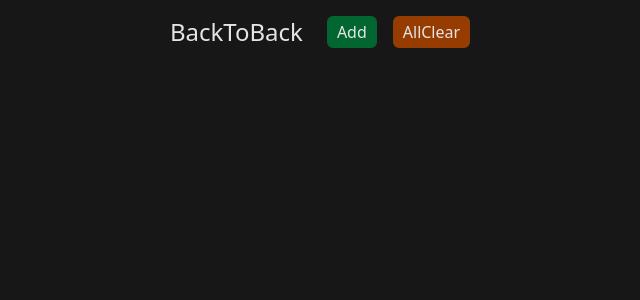
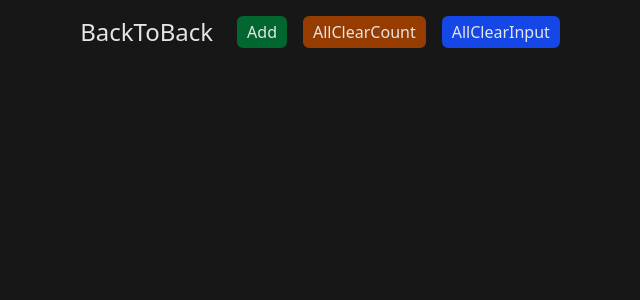
Before and after one commit to Lootmann/mynewgear, a React (Vite) app: page /#/counter in a window 1280 px wide. Shown: the top 300 px of the page, without its empty margins (324-964 px from the left). Built offline with nearby package versions, Linux system fonts and the light colour scheme.

Commit message:
add AllClearInput Button

```diff
--- a/src/counter/Main.tsx
+++ b/src/counter/Main.tsx
@@ -4,6 +4,7 @@ import { Link } from "react-router-dom";
 import { v4 as uuidv4 } from "uuid";
 import { CounterType } from "../types/counter";
 import { getCounterData, saveCounterData } from "./SaveStorage";
+import { totalmem } from "os";
 
 const button = `border-2 px-2 rounded-md`;
 
@@ -25,7 +26,7 @@ export default function Main() {
     return () => clearInterval(timer);
   }, [counters]);
 
-  function allClear() {
+  function allClearCount() {
     const updateCounters = [];
 
     for (const counter of counters) {
@@ -34,6 +35,22 @@ export default function Main() {
         total: 0,
         success: 0,
         input: counter.input,
+      });
+    }
+
+    setCounters(updateCounters);
+    saveCounterData(counters, storageId);
+  }
+
+  function allClearInput() {
+    const updateCounters = [];
+
+    for (const counter of counters) {
+      updateCounters.push({
+        id: counter.id,
+        total: counter.total,
+        success: counter.success,
+        input: "",
       });
     }
 
@@ -133,13 +150,23 @@ export default function Main() {
         </button>
 
         <button
-          onClick={() => allClear()}
+          onClick={() => allClearCount()}
           className={`${button}
         bg-amber-800 border-amber-800
         hover:bg-amber-400  hover:border-amber-400 hover:text-neutral-800
         transition delay-75`}
         >
-          AllClear
+          AllClearCount
+        </button>
+
+        <button
+          onClick={() => allClearInput()}
+          className={`${button}
+        bg-blue-700 border-blue-700
+        hover:bg-blue-400  hover:border-blue-400 hover:text-neutral-800
+        transition delay-75`}
+        >
+          AllClearInput
         </button>
       </header>
 
```
